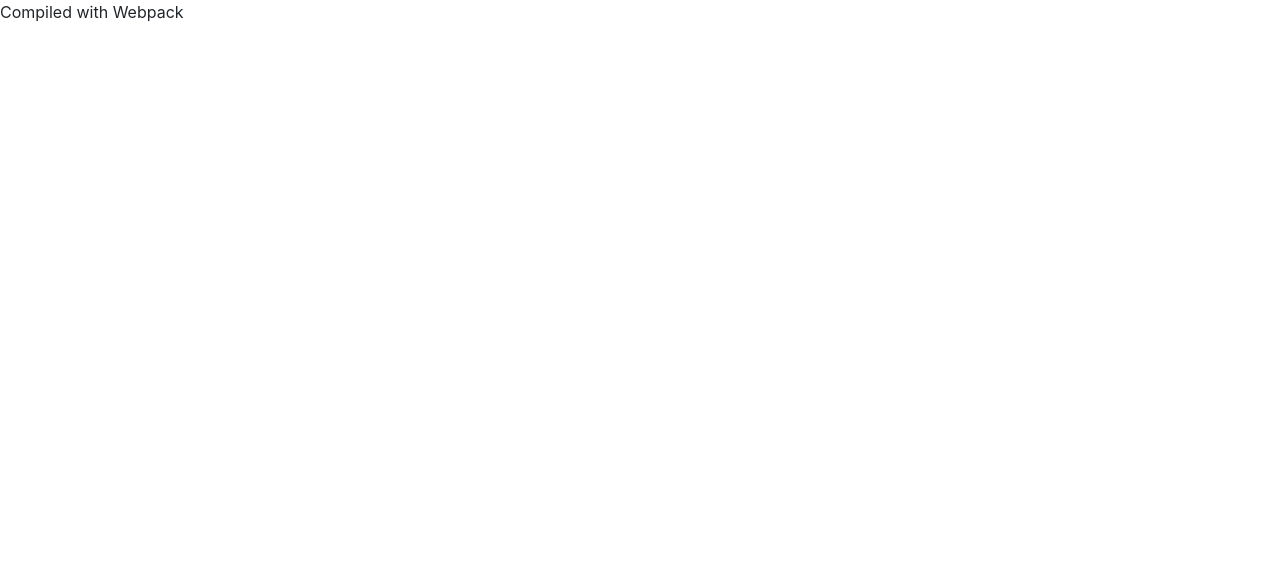
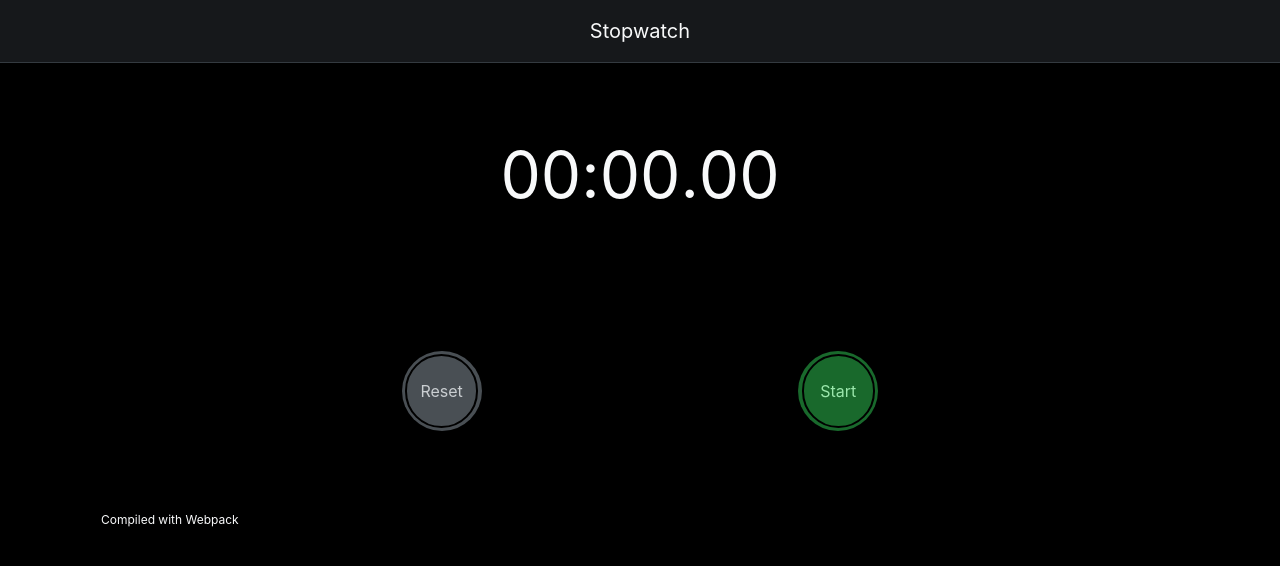
Before and after one commit to mpolizzotti/fortress, a website built with webpack: page src/index.html in a window 1280 px wide. Built offline with nearby package versions, Linux system fonts and the light colour scheme.

Commit message:
Add initial and simple timer interface to application.

```diff
--- a/package.json
+++ b/package.json
@@ -8,8 +8,10 @@
     "clean": "rimraf dist",
     "copy": "cpy src/favicon.ico dist",
     "prebuild": "npm run clean && npm run copy",
+    "prebuild:prod": "npm run clean && npm run copy",
+    "build:prod": "webpack -p --env.prod",
     "build": "webpack --env.dev",
-    "start": "webpack-dev-server --env.dev"
+    "start": "webpack-dev-server -w --env.dev"
   },
   "author": "Matthew Polizzotti",
   "license": "ISC",
--- a/src/index.html
+++ b/src/index.html
@@ -2,9 +2,46 @@
 <html lang="en">
     <head>
         <meta charset="utf-8">
-        <title>Getting Started with Webpack</title>
+        <meta name="viewport" content="width=device-width, initial-scale=1, shrink-to-fit=no">
+        <title>Adding SASS to Webpack Build</title>
     </head>
-    <body>
-        <div id="siteWrapper"></div>
+    <body class="app">
+        <!--Header-->
+        <header class="d-flex justify-content-center p-3 border-bottom border-dark nav-header">
+            <span>Stopwatch</span>
+        </header>
+
+        <div class="container">
+            <!--Stopwatch-->
+            <div class="stopwatch">
+                <!--Stopwatch Time-->
+                <div class="d-flex flex-row justify-content-center align-items-stretch stopwatch-time">
+                    <span class="minutes">00</span>
+                    <span>:</span>
+                    <span class="seconds">00</span>
+                    <span>.</span>
+                    <span class="milliseconds">00</span>
+                </div>
+                <!--Stopwatch Controls-->
+                <div class="stopwatch-controls">
+                    <div class="controls-left">
+                        <div class="control-reset" tabindex="0" role="button">
+                            <div class="reset">Reset</div>
+                        </div>
+                    </div>
+                    <div class="controls-right">
+                        <div class="control-start" tabindex="0" role="button">
+                            <div class="start">Start</div>
+                        </div>
+                        <div class="control-stop" tabindex="0" role="button">
+                            <div class="stop">Stop</div>
+                        </div>
+                    </div>
+                </div>
+            </div>
+
+            <!--Footer-->
+            <footer id="footer" class="footer"></footer>
+        </div>
     </body>
 </html>
--- a/src/js/app.js
+++ b/src/js/app.js
@@ -1,4 +1,4 @@
 require('../style/app.scss');
 
-const siteWrapper = document.querySelector('#siteWrapper');
-siteWrapper.innerHTML = `<p>Compiled with Webpack</p>`;
+const footer = document.querySelector('#footer');
+footer.innerHTML = `<p>Compiled with Webpack</p>`;
--- a/src/style/app.scss
+++ b/src/style/app.scss
@@ -1,8 +1,11 @@
+// Bootstrap overrides.
+@import 'overrides/_overrides';
+
 // Bootstrap.
 @import 'node_modules/bootstrap/scss/bootstrap';
 
 // Base.
-@import 'base/base';
+@import 'base/_base';
 
 /* Theme Namespace.
  * Everything in this stylesheet is scoped (nested) within ".app".
@@ -10,5 +13,5 @@
  * variable or mixin) should also be scoped within the namespace.
 --------------------------------------*/
 .app {
-    @import 'module/modules';
+    @import 'module/_modules';
 }
--- /dev/null
+++ b/src/style/base/_base.scss
@@ -0,0 +1,5 @@
+/* Base
+-----------------------------------*/
+
+@import '_functions.scss';
+@import '_mixins.scss';
--- /dev/null
+++ b/src/style/base/_functions.scss
@@ -0,0 +1,2 @@
+/* Functions
+-----------------------------------*/
--- /dev/null
+++ b/src/style/base/_mixins.scss
@@ -0,0 +1,32 @@
+/* Mixins
+-----------------------------------*/
+
+@mixin outer-circle($width: 5rem, $height: 5rem, $color: 'gray-dark') {
+    @include border-radius(50%);
+    display: inline-flex;
+    flex-direction: row;
+    justify-content: center;
+    align-items: center;
+    width: $width;
+    height: $height;
+    background-color: darken(color($color), 15%);
+    cursor: pointer;
+    transition: background-color 0.3s ease;
+
+    &:hover, &:focus {
+        background-color: darken(color($color), 30%);
+    }
+}
+
+@mixin inner-circle($width: 4.6rem, $height: 4.6rem, $border: $black, $color: 'gray-dark') {
+    @include border-radius(50%);
+    display: inline-flex;
+    flex-direction: row;
+    justify-content: center;
+    align-items: center;
+    width: $width;
+    height: $height;
+    border: 2px solid $black;
+    background: transparent;
+    color: lighten(color($color), 35%);
+}
--- /dev/null
+++ b/src/style/module/_footer.scss
@@ -0,0 +1,7 @@
+/* Footer
+-----------------------------------*/
+
+.footer {
+    padding: 1rem 1rem;
+    font-size: .75rem;
+}
--- /dev/null
+++ b/src/style/module/_modules.scss
@@ -0,0 +1,6 @@
+/* Modules
+-----------------------------------*/
+
+@import '_nav.header.scss';
+@import '_stopwatch.scss';
+@import '_footer.scss';
--- /dev/null
+++ b/src/style/module/_nav.header.scss
@@ -0,0 +1,7 @@
+/* Header
+-----------------------------------*/
+
+.nav-header {
+    background-color: darken(gray('900'), 5%);
+    font-size: $font-size-lg;
+}
--- /dev/null
+++ b/src/style/module/_stopwatch.scss
@@ -0,0 +1,43 @@
+/* Stopwatch
+-----------------------------------*/
+
+.stopwatch {
+
+    .stopwatch-time {
+        font-size: ($font-size-base * 4);
+        padding: 4rem 0;
+    }
+
+    .stopwatch-controls {
+        display: flex;
+        flex-direction: row;
+        justify-content: space-evenly;
+        padding: 4rem 0;
+
+        .control-start {
+            @include outer-circle($color: 'green');
+
+            .start {
+                @include inner-circle($color: 'green');
+            }
+        }
+
+        .control-stop {
+            @include outer-circle($color: 'red');
+
+            .stop {
+                @include inner-circle($color: 'red');
+            }
+
+            display: none;
+        }
+
+        .control-reset {
+            @include outer-circle($color: 'gray');
+
+            .reset {
+                @include inner-circle($color: 'gray');
+            }
+        }
+    }
+}
--- /dev/null
+++ b/src/style/overrides/_body.scss
@@ -0,0 +1,6 @@
+/* Body Overrides
+ * Body overrides for the Bootstrap 4 framework.
+-------------------------------------------------*/
+
+$body-bg:       $black !default;
+$body-color:    $gray-100 !default;
--- /dev/null
+++ b/src/style/overrides/_colors.scss
@@ -0,0 +1,6 @@
+/* Color Overrides
+ * Color overrides for the Bootstrap 4 framework.
+-------------------------------------------------*/
+
+$gray-100: #f8f9fa !default;
+$black:    #000 !default;
--- /dev/null
+++ b/src/style/overrides/_overrides.scss
@@ -0,0 +1,6 @@
+/* Overrides
+ * Overrides for the Bootstrap 4 framework.
+-----------------------------------*/
+
+@import '_colors.scss';
+@import '_body.scss';
```
Also changed, not shown: src/style/base/base.scss (deleted), src/style/module/modules.scss (deleted).
